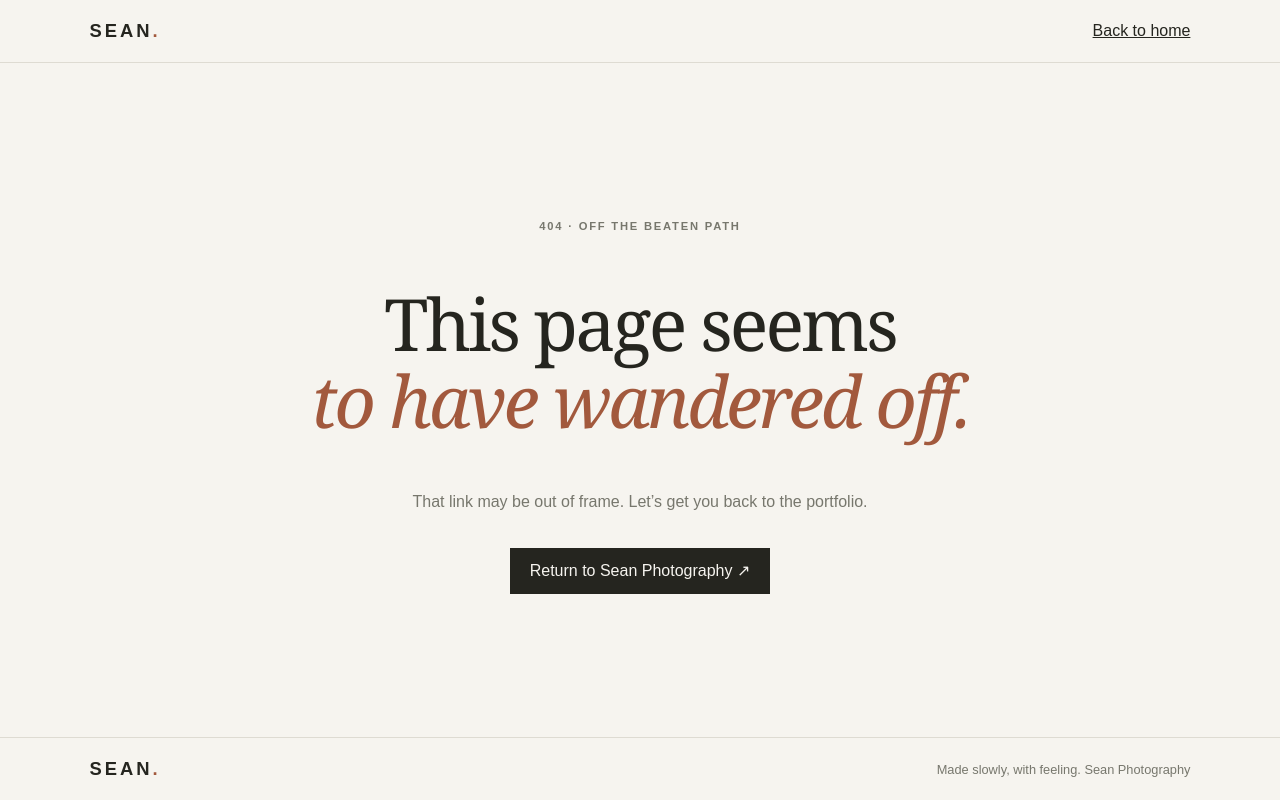
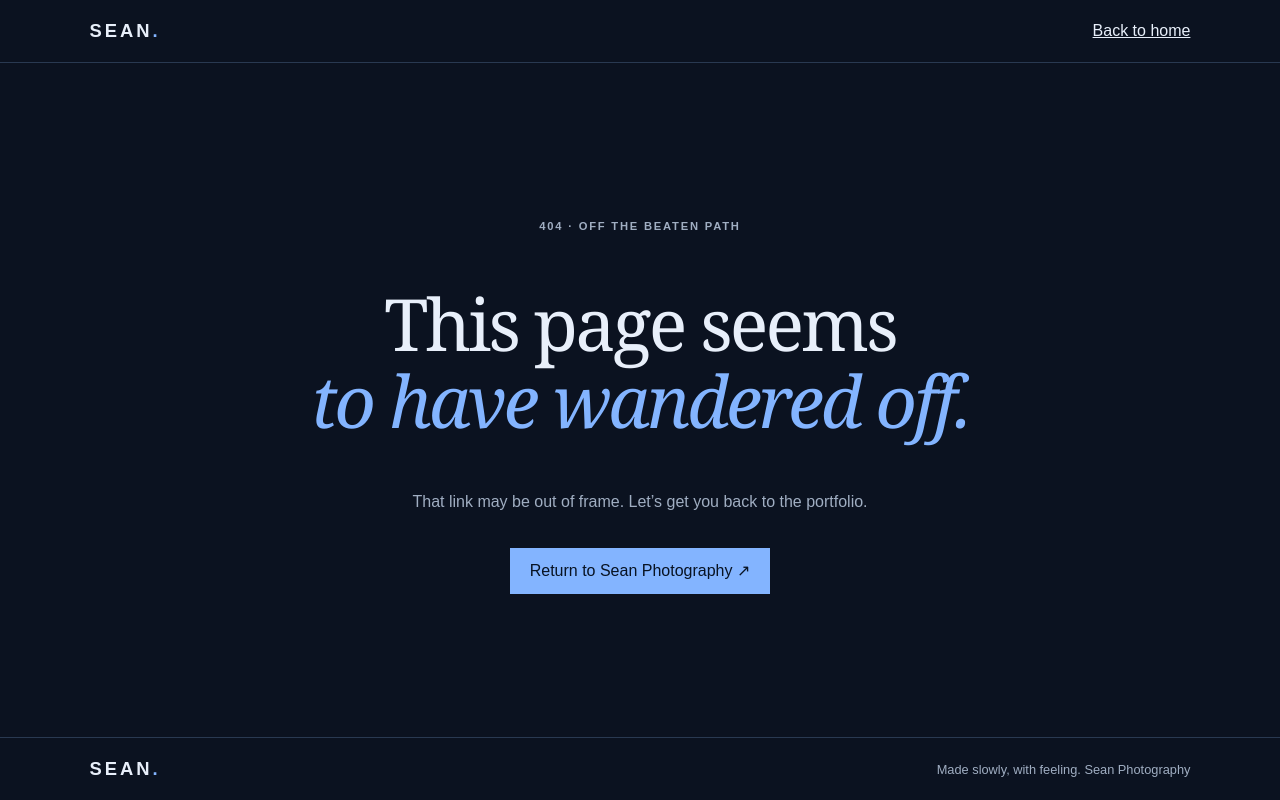
Before and after one commit to ur98tr8789461/Testing, a website: page 404.html in a window 1280 px wide. Drawn offline with Linux system fonts and the light colour scheme.

Commit message:
Match GitHub Pages 404 to dark blue theme

```diff
--- a/404.html
+++ b/404.html
@@ -4,24 +4,24 @@
     <meta charset="utf-8">
     <meta name="viewport" content="width=device-width, initial-scale=1">
     <meta name="robots" content="noindex">
-    <meta name="theme-color" content="#f6f4ef">
+    <meta name="theme-color" content="#0b1220">
     <title>Page not found — Sean Photography</title>
     <style>
-      :root { color-scheme: light; font-family: Arial, sans-serif; color: #25251f; background: #f6f4ef; }
+      :root { color-scheme: dark; font-family: Arial, sans-serif; color: #e8effa; background: #0b1220; }
       * { box-sizing: border-box; }
       body { min-height: 100vh; min-height: 100svh; margin: 0; display: grid; grid-template-rows: auto 1fr auto; }
       header, footer { display: flex; align-items: center; justify-content: space-between; gap: 1rem; padding: 1.25rem 7%; }
-      header { border-bottom: 1px solid #dedbd2; }
-      footer { border-top: 1px solid #dedbd2; color: #77776d; font-size: .8rem; }
+      header { border-bottom: 1px solid #293951; }
+      footer { border-top: 1px solid #293951; color: #a0aec2; font-size: .8rem; }
       main { align-self: center; width: min(42rem, 86%); margin: 5rem auto; text-align: center; }
-      .wordmark { color: #25251f; font-size: 1.15rem; font-weight: 700; letter-spacing: .16em; text-decoration: none; }
-      .wordmark span, em { color: #a2593d; }
-      .eyebrow { color: #77776d; font-size: .7rem; font-weight: 700; letter-spacing: .16em; text-transform: uppercase; }
+      .wordmark { color: #e8effa; font-size: 1.15rem; font-weight: 700; letter-spacing: .16em; text-decoration: none; }
+      .wordmark span, em { color: #83b4ff; }
+      .eyebrow { color: #a0aec2; font-size: .7rem; font-weight: 700; letter-spacing: .16em; text-transform: uppercase; }
       h1 { font-family: Georgia, serif; font-size: clamp(2.8rem, 9vw, 4.5rem); font-weight: 400; line-height: 1.08; letter-spacing: -.04em; }
-      p { color: #77776d; line-height: 1.7; }
+      p { color: #a0aec2; line-height: 1.7; }
       a { color: inherit; }
-      .home-link { display: inline-block; margin-top: 1rem; padding: .85rem 1.2rem; background: #25251f; color: #f6f4ef; text-decoration: none; }
-      a:focus-visible { outline: 3px solid #a2593d; outline-offset: 4px; }
+      .home-link { display: inline-block; margin-top: 1rem; padding: .85rem 1.2rem; background: #83b4ff; color: #081323; text-decoration: none; }
+      a:focus-visible { outline: 3px solid #83b4ff; outline-offset: 4px; }
       @media (max-width: 480px) { header, footer { padding-right: 6%; padding-left: 6%; } footer { align-items: flex-start; flex-direction: column; } }
     </style>
   </head>
```
